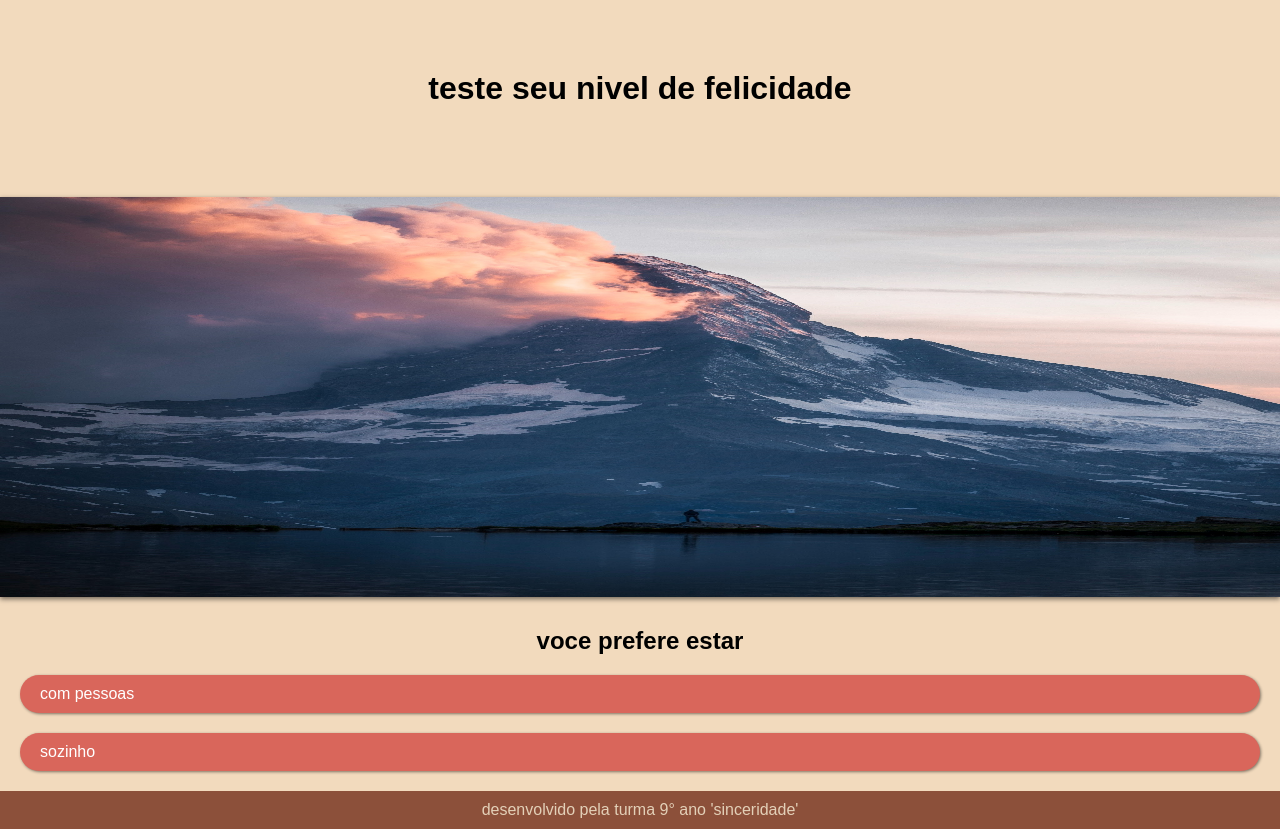
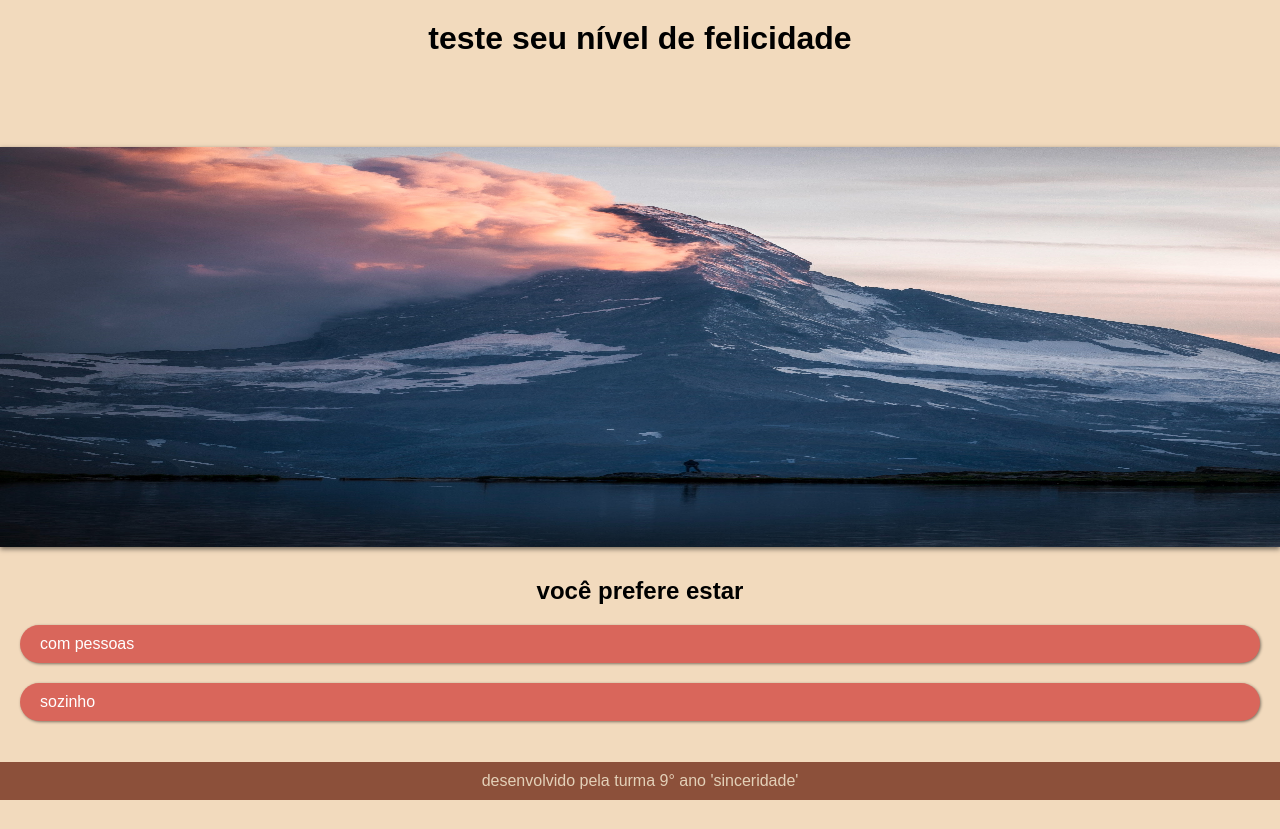
Before and after one commit to pedroaugusto14/felicidade, a plain HTML site: page index.html in a window 1280 px wide. After the commit the page ends 800 px from the top, so only its background shows below. Drawn offline with Linux system fonts and the light colour scheme.

Commit message:
toque final

```diff
--- a/index.html
+++ b/index.html
@@ -8,7 +8,7 @@
 </head>
 <body>
     <header id="cabecario">
-        <h1>teste seu nivel de felicidade</h1>
+        <h1>teste seu nível de felicidade</h1>
     </header>
 
     <main class="estilo_pregunta" id="caixa_principal">
--- a/interacao.js
+++ b/interacao.js
@@ -121,14 +121,14 @@ function quantos (){
 const questionario = [
     [
         'evereste.jpg',
-        'voce prefere estar',
+        'você prefere estar',
         'com pessoas',
         'sozinho' ,
     ],
 
     [
         'montanha nevada.jpg',
-        'voce se considera',
+        'você se considera',
         'feliz' ,
         'triste',
     ],
@@ -151,7 +151,7 @@ const questionario = [
         'montanha nevada.jpg',
         'é da sua caracteristica ser ',
         'comprensivo',
-        'iguinorante'
+        'ignorante'
     ]
 ]
 
--- a/style.css
+++ b/style.css
@@ -19,7 +19,6 @@ body {
 header {
     padding: 20px;
     margin-bottom: 20px;
-    margin-top: 50px;
 }
 
 h1 {
```
